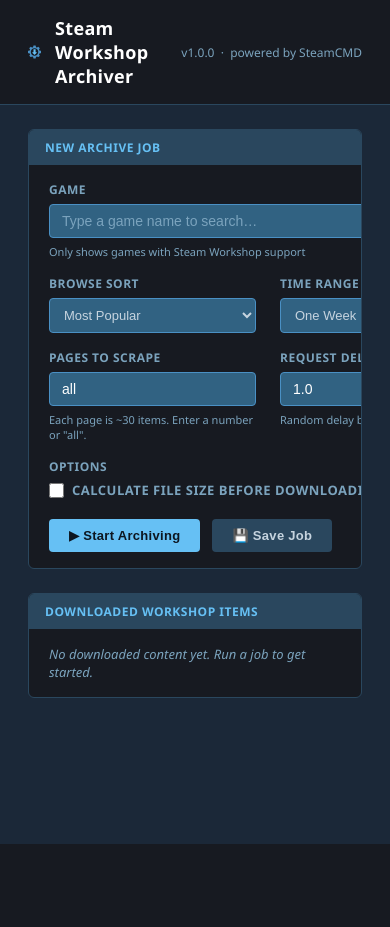
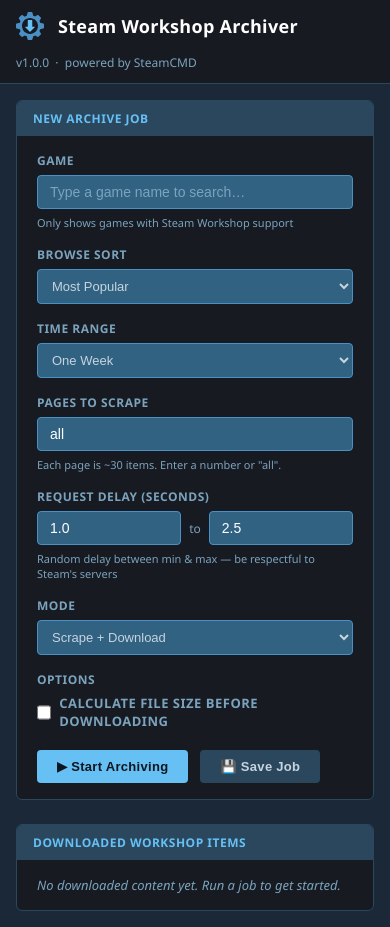
Before and after one commit to pairofcrocs/steam-workshop-archiver, a FastAPI app: page / in a window 390 px wide. Before the commit the page ends 844 px from the top, so only its background shows below. Run offline with FastAPI, Linux system fonts and the light colour scheme; data that the repository does not hold is empty; some libraries are stand-ins or nearby versions.

Commit message:
UI: responsive dashboard, smarter log view, live status polling, job modes, last-run status
- index.html now collapses to one column on narrow screens (and grid
  items can shrink below content width — the delay inputs previously
  forced horizontal clipping on phones).
- Log view only autoscrolls when already at the bottom, and caps rendered
  lines at 4000 so huge jobs don't bog the page down.
- Dashboard polls /jobs/status every 15s while idle, so a scheduled job
  starting in the background flips the UI into streaming mode.
- New Mode selector (Scrape + Download / Scrape only / Download only) on
  the job form and edit modal — these backend flags existed but were
  hardcoded to false in every UI path.
- Saved jobs show the outcome of their last run (done/failed/cancelled),
  recorded by the pipeline.
- Game search dropdown supports ArrowUp/Down, Enter, and Escape.
- Workshop browser header stats keep the size total after deleting items.

Co-Authored-By: Claude Fable 5 <noreply@anthropic.com>

```diff
--- a/app/main.py
+++ b/app/main.py
@@ -305,6 +305,25 @@ async def _scheduler_loop() -> None:
 # ---------------------------------------------------------------------------
 # Pipeline (runs in a background thread)
 # ---------------------------------------------------------------------------
+def _record_job_outcome(job: Job) -> None:
+    """Persist how the run ended onto its saved job, for display in the UI."""
+    if not job.saved_job_id:
+        return
+    if job.cancelled:
+        outcome = "cancelled"
+    elif job.status == JobStatus.ERROR:
+        outcome = "error"
+    else:
+        outcome = "done"
+    with _saved_jobs_lock:
+        for saved in _saved_jobs:
+            if saved["id"] == job.saved_job_id:
+                saved["last_status"] = outcome
+                saved["last_error"] = job.error
+                _save_saved_jobs()
+                break
+
+
 def _run_pipeline(job: Job, req: StartJobRequest) -> None:
     def log(msg: str) -> None:
         job.append_log(msg)
@@ -451,6 +470,8 @@ def _run_pipeline(job: Job, req: StartJobRequest) -> None:
         job.status = JobStatus.ERROR
         job.error = str(exc)
         job.append_log(f"FATAL ERROR: {exc}")
+    finally:
+        _record_job_outcome(job)
 
 
 # ---------------------------------------------------------------------------
--- a/app/templates/index.html
+++ b/app/templates/index.html
@@ -97,6 +97,7 @@
     display: flex;
     flex-direction: column;
     gap: 6px;
+    min-width: 0;  /* allow grid items to shrink below their content width */
   }
   .form-group.full {
     grid-column: 1 / -1;
@@ -153,7 +154,7 @@
 
   /* ---- Delay range inputs ---- */
   .delay-row { display: flex; gap: 8px; align-items: center; }
-  .delay-row input { flex: 1; }
+  .delay-row input { flex: 1; min-width: 0; }
   .delay-row input::-webkit-outer-spin-button,
   .delay-row input::-webkit-inner-spin-button { -webkit-appearance: none; margin: 0; }
   .delay-row input[type=number] { -moz-appearance: textfield; }
@@ -223,7 +224,6 @@
     font-family: "Cascadia Code", "Fira Code", "Consolas", monospace;
     font-size: 12.5px;
     line-height: 1.6;
-    scroll-behavior: smooth;
   }
   .log-line {
     white-space: pre-wrap;
@@ -439,6 +439,17 @@
 
   /* ---- Hidden utility ---- */
   .hidden { display: none !important; }
+
+  /* ---- Responsive ---- */
+  @media (max-width: 640px) {
+    header { padding: 12px 16px; flex-wrap: wrap; }
+    header .subtitle { margin-left: 0; width: 100%; }
+    main { padding: 16px; }
+    .form-grid { grid-template-columns: 1fr; }
+    .modal-field-row { flex-direction: column; align-items: stretch; }
+    .archive-item-row { flex-wrap: wrap; }
+    .archive-links { margin-left: 0; width: 100%; justify-content: flex-end; }
+  }
 </style>
 </head>
 <body>
@@ -512,7 +523,16 @@
             <span class="hint">Random delay between min &amp; max — be respectful to Steam's servers</span>
           </div>
 
-          <div class="form-group full">
+          <div class="form-group">
+            <label for="job-mode">Mode</label>
+            <select id="job-mode" class="field-select">
+              <option value="full">Scrape + Download</option>
+              <option value="scrape">Scrape only — update item list</option>
+              <option value="download">Download only — use existing list</option>
+            </select>
+          </div>
+
+          <div class="form-group">
             <label>Options</label>
             <label class="check-row">
               <input type="checkbox" id="fetch-sizes">
@@ -612,6 +632,15 @@
           <span class="delay-sep">to</span>
           <input id="edit-delay-max" type="number" min="0" step="0.1" title="Max delay">
         </div>
+      </div>
+
+      <div class="form-group">
+        <label for="edit-mode">Mode</label>
+        <select id="edit-mode" class="field-select">
+          <option value="full">Scrape + Download</option>
+          <option value="scrape">Scrape only — update item list</option>
+          <option value="download">Download only — use existing list</option>
+        </select>
       </div>
 
       <div class="form-group">
@@ -719,6 +748,7 @@
 
   function renderDropdown(results) {
     searchDropdown.innerHTML = '';
+    searchActiveIndex = -1;
     if (!results.length) {
       const li = document.createElement('li');
       li.className = 'search-no-results';
@@ -762,6 +792,31 @@
     setTimeout(() => searchDropdown.classList.add('hidden'), 150);
   });
 
+  // Keyboard navigation for the search dropdown
+  let searchActiveIndex = -1;
+  gameSearch.addEventListener('keydown', e => {
+    if (searchDropdown.classList.contains('hidden')) return;
+    const items = [...searchDropdown.querySelectorAll('li')].filter(
+      li => !li.classList.contains('search-no-results')
+    );
+    if (!items.length) return;
+
+    if (e.key === 'ArrowDown' || e.key === 'ArrowUp') {
+      e.preventDefault();
+      searchActiveIndex = e.key === 'ArrowDown'
+        ? (searchActiveIndex + 1) % items.length
+        : (searchActiveIndex - 1 + items.length) % items.length;
+      items.forEach((li, i) => li.classList.toggle('active', i === searchActiveIndex));
+      items[searchActiveIndex].scrollIntoView({ block: 'nearest' });
+    } else if (e.key === 'Enter') {
+      e.preventDefault();  // don't submit the form from the search box
+      const pick = items[searchActiveIndex >= 0 ? searchActiveIndex : 0];
+      pick.dispatchEvent(new Event('mousedown'));
+    } else if (e.key === 'Escape') {
+      searchDropdown.classList.add('hidden');
+    }
+  });
+
   // ---------------------------------------------------------------------------
   // Utilities
   // ---------------------------------------------------------------------------
@@ -790,10 +845,17 @@
     return '';
   }
 
+  const LOG_DOM_MAX = 4000;  // cap rendered lines so huge jobs don't bog the page
+
   function appendLog(msg) {
     // Remove placeholder
     const empty = logOutput.querySelector('.log-empty');
     if (empty) empty.remove();
+
+    // Only auto-scroll when the user is already near the bottom, so they can
+    // scroll up to read earlier output while the job keeps running.
+    const nearBottom =
+      logOutput.scrollHeight - logOutput.scrollTop - logOutput.clientHeight < 60;
 
     const ts  = new Date().toTimeString().slice(0, 8);
     const cls = classifyLine(msg);
@@ -801,7 +863,21 @@
     line.className = 'log-line' + (cls ? ' ' + cls : '');
     line.textContent = ts + '  ' + msg;
     logOutput.appendChild(line);
-    logOutput.scrollTop = logOutput.scrollHeight;
+
+    while (logOutput.children.length > LOG_DOM_MAX) {
+      logOutput.removeChild(logOutput.firstChild);
+    }
+    if (nearBottom) logOutput.scrollTop = logOutput.scrollHeight;
+  }
+
+  // Put the UI into "job running" state and start streaming the log.
+  function enterRunningUI() {
+    setFormDisabled(true);
+    startBtn.classList.add('hidden');
+    cancelBtn.classList.remove('hidden');
+    logCard.classList.remove('hidden');
+    setStatus('running');
+    connectStream();
   }
 
   // ---------------------------------------------------------------------------
@@ -900,7 +976,11 @@
     // Schedule / last-run row
     if (savedJob) {
       const schedLabel = scheduleLabel(savedJob);
-      const lastRun    = savedJob.last_run_at ? 'Last: ' + relativeTime(savedJob.last_run_at) : 'Never run';
+      const marks      = { done: ' ✓', error: ' ✗ failed', cancelled: ' ⊘ cancelled' };
+      const statusMark = marks[savedJob.last_status] || '';
+      const lastRun    = savedJob.last_run_at
+        ? 'Last: ' + relativeTime(savedJob.last_run_at) + statusMark
+        : 'Never run';
       const nextRun    = savedJob.next_run_at  ? ' · Next: ' + timeUntil(savedJob.next_run_at) : '';
       const text       = schedLabel ? `${schedLabel} · ${lastRun}${nextRun}` : lastRun;
 
@@ -987,14 +1067,15 @@
     const appid = appidInput.value.trim();
     if (!appid) { alert('Please search for and select a game first.'); return; }
 
+    const mode = document.getElementById('job-mode').value;
     const body = {
       appid,
       game_name:     currentGameName || gameSearch.value.trim() || appid,
       pages:         document.getElementById('pages').value.trim() || 'all',
       delay_min:     parseFloat(document.getElementById('delay-min').value) || 1.0,
       delay_max:     parseFloat(document.getElementById('delay-max').value) || 2.5,
-      scrape_only:   false,
-      download_only: false,
+      scrape_only:   mode === 'scrape',
+      download_only: mode === 'download',
       schedule_type: 'none',
       schedule_value: '',
       sort_key:      getSortKey(),
@@ -1028,13 +1109,7 @@
       if (res.status === 409) { alert('A job is already running. Please wait for it to finish.'); return; }
       if (!res.ok) throw new Error(`HTTP ${res.status}`);
 
-      setFormDisabled(true);
-      startBtn.classList.add('hidden');
-      cancelBtn.classList.remove('hidden');
-      logCard.classList.remove('hidden');
-      logOutput.innerHTML = '<span class="log-empty">Connecting...</span>';
-      setStatus('running');
-      connectStream();
+      enterRunningUI();
       window.scrollTo({ top: 0, behavior: 'smooth' });
     } catch (err) {
       alert('Failed to start refresh: ' + err.message);
@@ -1053,6 +1128,8 @@
     document.getElementById('edit-pages').value     = savedJob.pages || 'all';
     document.getElementById('edit-delay-min').value = savedJob.delay_min ?? 1.0;
     document.getElementById('edit-delay-max').value = savedJob.delay_max ?? 2.5;
+    document.getElementById('edit-mode').value =
+      savedJob.scrape_only ? 'scrape' : savedJob.download_only ? 'download' : 'full';
     setSortKey(savedJob.sort_key || 'trend_week');
 
     const schedType = savedJob.schedule_type || 'none';
@@ -1120,14 +1197,15 @@
       ? 'trend_' + document.getElementById('edit-sort-timerange').value
       : editSortMain;
 
+    const editMode = document.getElementById('edit-mode').value;
     const body = {
       appid:          document.getElementById('edit-job-appid').value,
       game_name:      document.getElementById('edit-job-game-name').value,
       pages:          document.getElementById('edit-pages').value.trim() || 'all',
       delay_min:      parseFloat(document.getElementById('edit-delay-min').value) || 1.0,
       delay_max:      parseFloat(document.getElementById('edit-delay-max').value) || 2.5,
-      scrape_only:    false,
-      download_only:  false,
+      scrape_only:    editMode === 'scrape',
+      download_only:  editMode === 'download',
       schedule_type:  schedType,
       schedule_value: schedValue,
       sort_key:       editSortKey,
@@ -1248,6 +1326,7 @@
 
     const rawMin = parseFloat(document.getElementById('delay-min').value) || 1.0;
     const rawMax = parseFloat(document.getElementById('delay-max').value) || 2.5;
+    const mode   = document.getElementById('job-mode').value;
 
     const body = {
       appid,
@@ -1255,8 +1334,8 @@
       delay_min:     Math.min(rawMin, rawMax),
       delay_max:     Math.max(rawMin, rawMax),
       fetch_sizes:   document.getElementById('fetch-sizes').checked,
-      scrape_only:   false,
-      download_only: false,
+      scrape_only:   mode === 'scrape',
+      download_only: mode === 'download',
       sort_key:      getSortKey(),
     };
 
@@ -1280,7 +1359,6 @@
         throw new Error(err.detail || 'Failed to start job.');
       }
 
-      logOutput.innerHTML = '';
       connectStream();
 
     } catch (err) {
@@ -1317,17 +1395,25 @@
       const data = await res.json();
 
       if (data.status === 'running') {
-        setFormDisabled(true);
-        startBtn.classList.add('hidden');
-        cancelBtn.classList.remove('hidden');
-        logCard.classList.remove('hidden');
-        setStatus('running');
-        appendLog('Reconnecting to running job...');
-        connectStream();
+        enterRunningUI();
         if (data.waiting_confirm) showConfirmBar();
       }
     } catch (_) { /* ignore */ }
   })();
+
+  // Poll while idle so a scheduled job that starts in the background flips
+  // the UI into streaming mode without a manual page refresh.
+  setInterval(async () => {
+    if (eventSource) return;  // already streaming a job
+    try {
+      const res  = await fetch('/jobs/status');
+      const data = await res.json();
+      if (data.status === 'running') {
+        enterRunningUI();
+        if (data.waiting_confirm) showConfirmBar();
+      }
+    } catch (_) { /* ignore */ }
+  }, 15000);
 
   // ---------------------------------------------------------------------------
   // Confirm download
```
Also changed, not shown: app/templates/workshop.html (+15 -4 lines).
